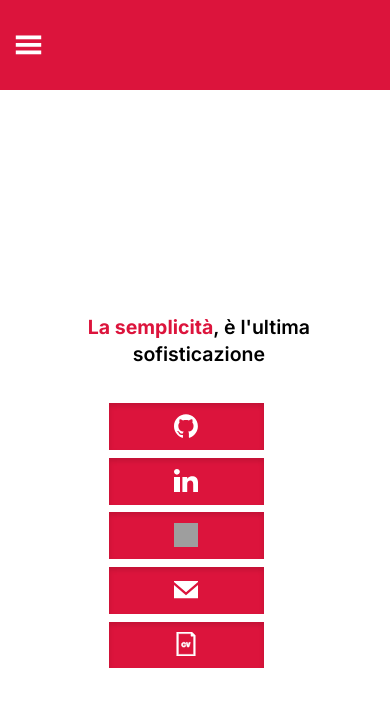
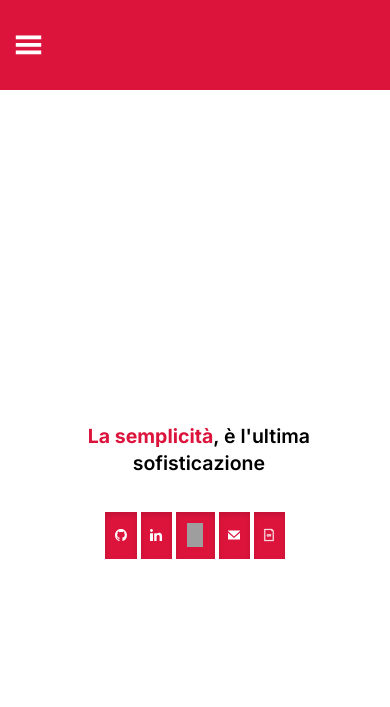
Before and after one commit to lyszt/lyszt.github.io, a Jekyll site: the page built from index.html, in a window 390 px wide and 900 px high. Shown: the top 707 px of the window. Built offline with Jekyll 4.4.1, drawn with Linux system fonts in a browser that asks for light colours; grey boxes are pictures that could not be loaded.

Commit message:
Buttons on 480 now are square and look like the default ones

```diff
--- a/css/480.css
+++ b/css/480.css
@@ -107,14 +107,13 @@
   }
   /*  BUTTONS */
   #landing-buttons .btn img {
-    width: 6vw;
+    width: 50%;
     height: 6vw;
     margin: auto;
     margin-top: 2vw;;
   }
 
   #landing-buttons .btn {
-    width: 90%;
     height: 12vw;
     margin-top: 2vw;
   }
```
